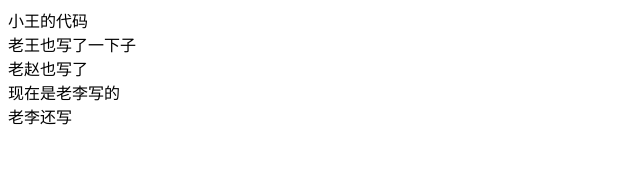
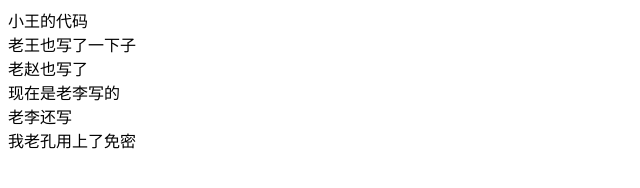
Before and after one commit to tao-xiang/tao, a plain HTML site: page index.html in a window 1280 px wide. Shown: the whole page, without its empty margins (0-640 px from the left). Drawn offline with Linux system fonts and the light colour scheme.

Commit message:
老孔免密

```diff
--- a/index.html
+++ b/index.html
@@ -12,5 +12,6 @@
     <div>老赵也写了</div>
     <div>现在是老李写的</div>
     <div>老李还写</div>
+    <div>我老孔用上了免密</div>
   </body>
 </html>
```
